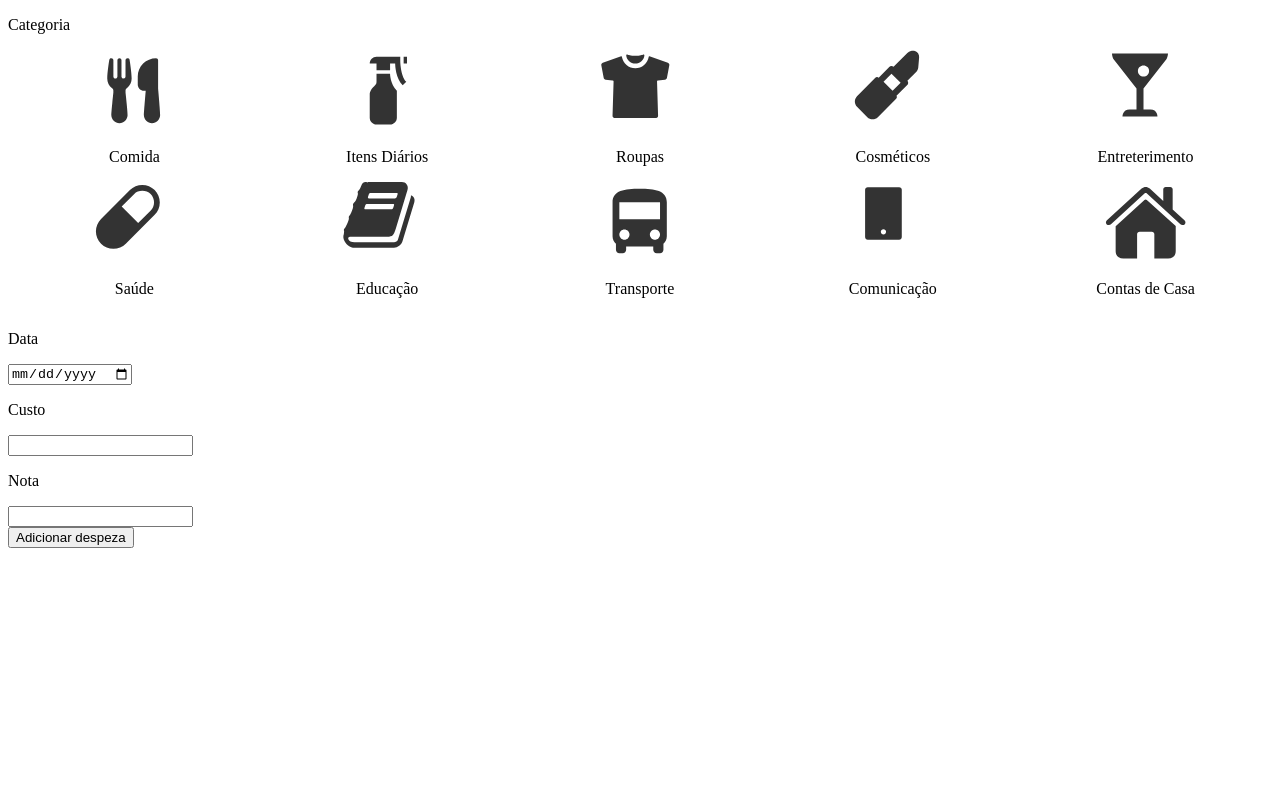
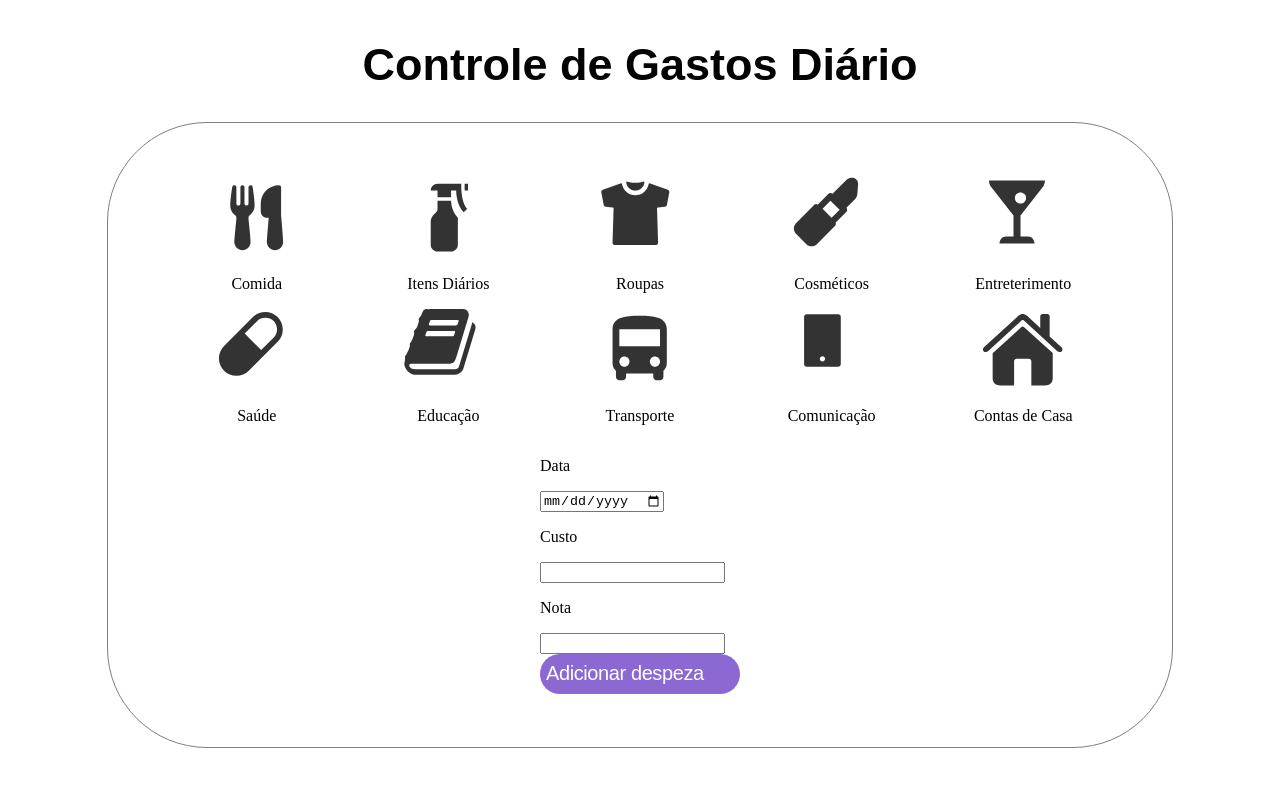
Before and after one commit to shimuzinho/Controle-Gastos, a website built with Vite: page index.html in a window 1280 px wide. Built offline with nearby package versions, Linux system fonts and the light colour scheme.

Commit message:
style: update CSS and HTML classes

```diff
--- a/css/style.css
+++ b/css/style.css
@@ -1,11 +1,31 @@
 :root {
     --cor-secundaria: #8C68D3;
+}
+
+body {
+    display: flex;
+    justify-content: center;
+}
+
+.titulo {
+    font-family: 'Arial';
+    font-style: normal;
+    font-weight: 600;
+    font-size: 45px;
+    line-height: 54px;
+    text-align: center;
+    color: #030303;
 }
 
 .container-categoria {
     display: flex;
     justify-content: space-around;
     flex-wrap: wrap;
+    box-sizing: border-box;
+    border: 1px solid #7F7F7F;
+    border-radius: 100px;
+    padding: 5%;
+    width: 100%;
 }
 
 .opcao-categoria {
@@ -20,7 +40,7 @@
     display: none;
 }
 
-.opcao-categoria input:checked + svg {
+.opcao-categoria input:checked+svg {
     transform: scale(1.5);
 }
 
@@ -31,3 +51,18 @@
     height: 82px;
     width: auto;
 }
+
+.adicionarDespeza {
+    background: #8C68D3;
+    border-radius: 40px;
+    font-family: 'Arial';
+    width: 200px;
+    height: 40px;
+    font-size: 20px;
+    display: flex;
+    align-items: center;
+    text-align: center;
+    border: none;
+    letter-spacing: -0.02em;
+    color: #FFFFFF;
+}
--- a/index.html
+++ b/index.html
@@ -13,7 +13,7 @@
 <body>
   <header></header>
   <main>
-    <p>Categoria</p>
+    <h1 class="titulo">Controle de Gastos Diário</h1>
     <div class="container-categoria">
       <label class="opcao-categoria">
         <input type="radio" name="categoria" value="Comida">
@@ -110,7 +110,6 @@
         </svg>
         <p>Contas de Casa</p>
       </label>
-    </div>
       <div>
         <div>
           <p>Data</p>
@@ -124,9 +123,10 @@
           <p>Nota</p>
           <input id="nota" type="text">
         </div>
-      <button onclick="adicionarDespeza()">Adicionar despeza</button>
+        <button class="adicionarDespeza" onclick="adicionarDespeza()">Adicionar despeza</button>
       </div>
   </main>
+  </div>
   <footer></footer>
   <script type="module" src="/js/main.js" defer></script>
 </body>
```
Lines whose indentation alone changed are shown as unchanged.
